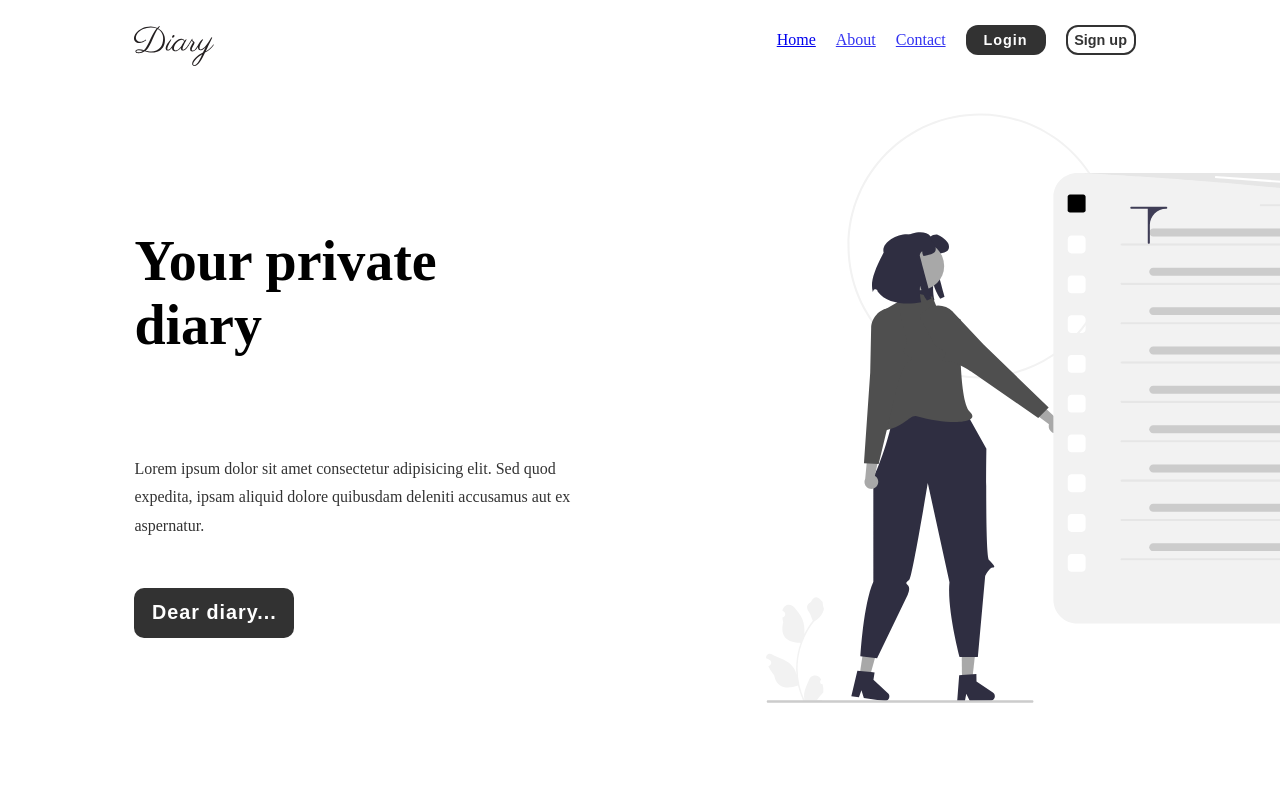
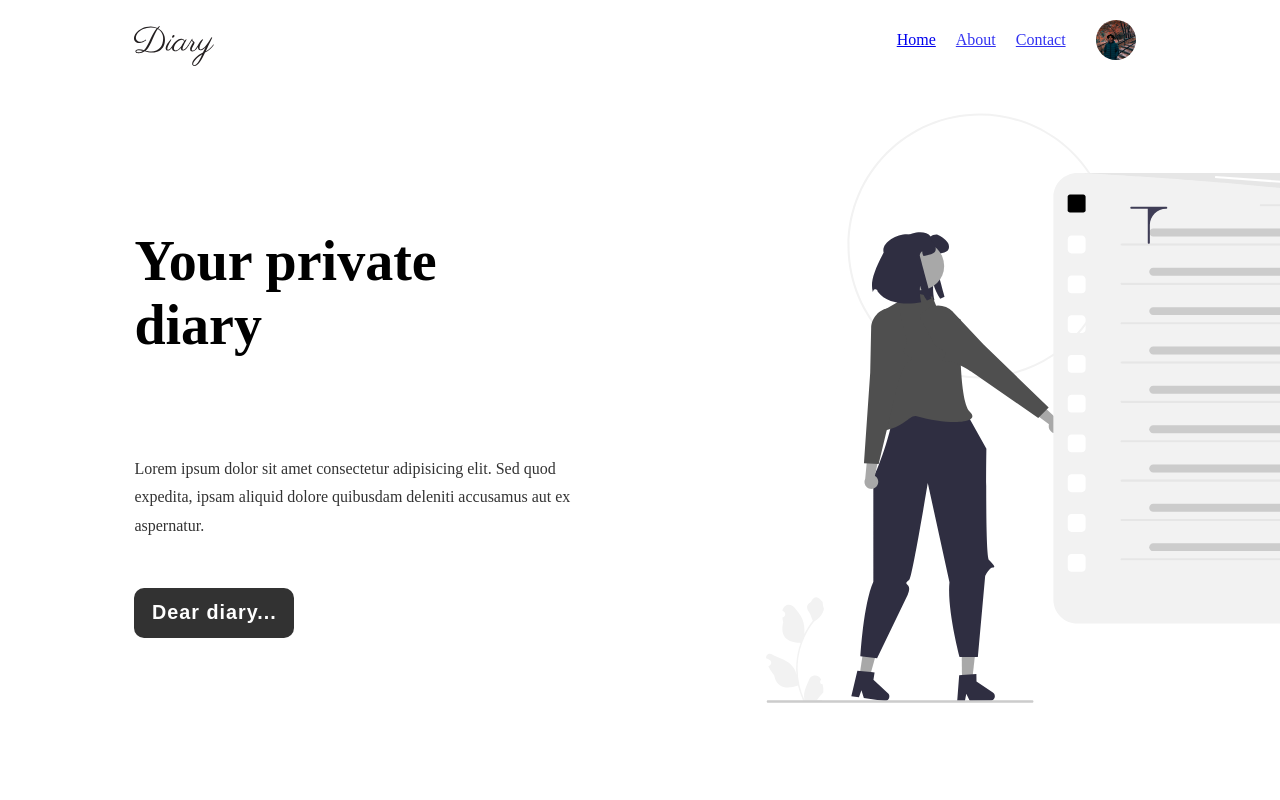
Before and after one commit to Narcis2005/diary-frontend, a Next.js app: page / in a window 1280 px wide. Shown: the top 800 px of the page. Built offline with nearby package versions, Linux system fonts and the light colour scheme.

Commit message:
dropdown menu on profile image in navbar

```diff
--- a/components/Navbar/NavbarComponents.tsx
+++ b/components/Navbar/NavbarComponents.tsx
@@ -162,3 +162,40 @@ export const SignupButton = styled.button`
         letter-spacing: normal;
     }
 `;
+
+export const DropdownContainer = styled.div`
+    position: relative;
+    margin-left: 10px;
+
+`;
+
+export const ProfileImageContainer = styled.div`
+    width: 40px;
+    height: 40px;
+    border-radius: 50%;
+    overflow: hidden;
+    cursor: pointer;
+`;
+interface IDropdownMenu {
+    show: boolean;
+}
+export const DropdownMenu = styled.ul<IDropdownMenu>`
+    position: absolute;
+    display: ${({ show }) => (show ? "block" : "none")};
+    background: rgb(230, 230,230);
+    width: 10rem;
+    top: 100%;
+    left: calc(-10rem + 40px);
+    margin-top: 2px;
+    border-radius: 6px;
+    padding: 10px;
+`;
+export const DropdownItem = styled.li`
+    list-style: none;
+    margin: 10px 0;
+    padding:  3px 5px;
+    font-weight: 700;
+    background: white;
+    border-radius: 3px;
+    cursor: pointer;
+`;
--- a/components/Navbar/index.tsx
+++ b/components/Navbar/index.tsx
@@ -14,9 +14,13 @@ import {
     NavLinks,
     SignupButton,
     ImageContainer,
+    DropdownContainer,
+    ProfileImageContainer,
+    DropdownItem,
+    DropdownMenu,
 } from "./NavbarComponents";
 
-const Navbar = () => {
+const Navbar = ({profileImageURL} : {profileImageURL?: string}) => {
     const [isMobileMenuOpen, setIsMobileMenuOpen] = useState(false);
     const handleMobileClick = (e: React.MouseEvent) => {
         e.preventDefault();
@@ -26,6 +30,7 @@ const Navbar = () => {
     const checkOutsideClick = useCallback((e: MouseEvent) => {
         if (navContainerRef.current && !navContainerRef.current.contains(e.target as Node)) {
             setIsMobileMenuOpen(false);
+            setShow(false);
         }
     }, []);
     const router = useRouter();
@@ -38,6 +43,10 @@ const Navbar = () => {
             document.removeEventListener("mouseup", checkOutsideClick);
         };
     }, [checkOutsideClick]);
+    const [show, setShow] = useState(false);
+    const handleDropdownMenuClick = () => {
+        setShow(prevShow => !prevShow);
+    };
     return (
         <NavbarContainer ref={navContainerRef}>
             <NavbarInnerContainer>
@@ -70,9 +79,8 @@ const Navbar = () => {
                         <NavItem isCurrentPage={router.pathname === "/contact"}>
                             <Link href={"/contact"}>Contact</Link>
                         </NavItem>
-                        {/* <NavItem isCurrentPage={router.pathname === "/security"}>
-                            <Link href={"/security"}>Security</Link>
-                        </NavItem> */}
+                        {!profileImageURL && (
+                            <>
                              <NavItem isCurrentPage={router.pathname === "/login"}>
                              <Link href={"/login"} passHref>
                                  <LoginButton>Login</LoginButton>
@@ -83,6 +91,29 @@ const Navbar = () => {
                                  <SignupButton>Sign up</SignupButton>
                              </Link>
                          </NavItem>
+                         </>
+                        )}
+                        {profileImageURL && (
+                            <NavItem isCurrentPage={true}>
+                                <DropdownContainer>
+                                    <ProfileImageContainer  onClick={handleDropdownMenuClick}>
+                                        <Image src={profileImageURL} alt="profile image" layout="responsive" width="80" height="80"/>
+                                    </ProfileImageContainer >
+                                    <DropdownMenu show={show}>
+                                        <DropdownItem>
+                                            <Link href="/profile">Profile</Link>
+                                        </DropdownItem>
+                                        <DropdownItem>
+                                            <Link href="/journal">Write</Link>
+                                        </DropdownItem>
+                                        <DropdownItem>
+                                            <Link href="/logout">Logout</Link>
+                                        </DropdownItem>
+                                    </DropdownMenu>
+                                </DropdownContainer>
+                            </NavItem>
+                        )}
+
                     </NavLinks>
                 </Nav>
                 <MobileIcon onClick={handleMobileClick}>
--- a/containers/DefaultContaienr/index.tsx
+++ b/containers/DefaultContaienr/index.tsx
@@ -5,7 +5,7 @@ import Navbar from "../../components/Navbar";
 const DefaultContainer = ({ children }: { children: React.ReactNode }) => {
     return (
         <>
-            <Navbar />
+            <Navbar profileImageURL="/pozaCuMine.jpg"/>
             {children}
             <Footer />
         </>
```
Also changed, not shown: public/pozaCuMine.jpg (added). Lines whose indentation alone changed are shown as unchanged.
